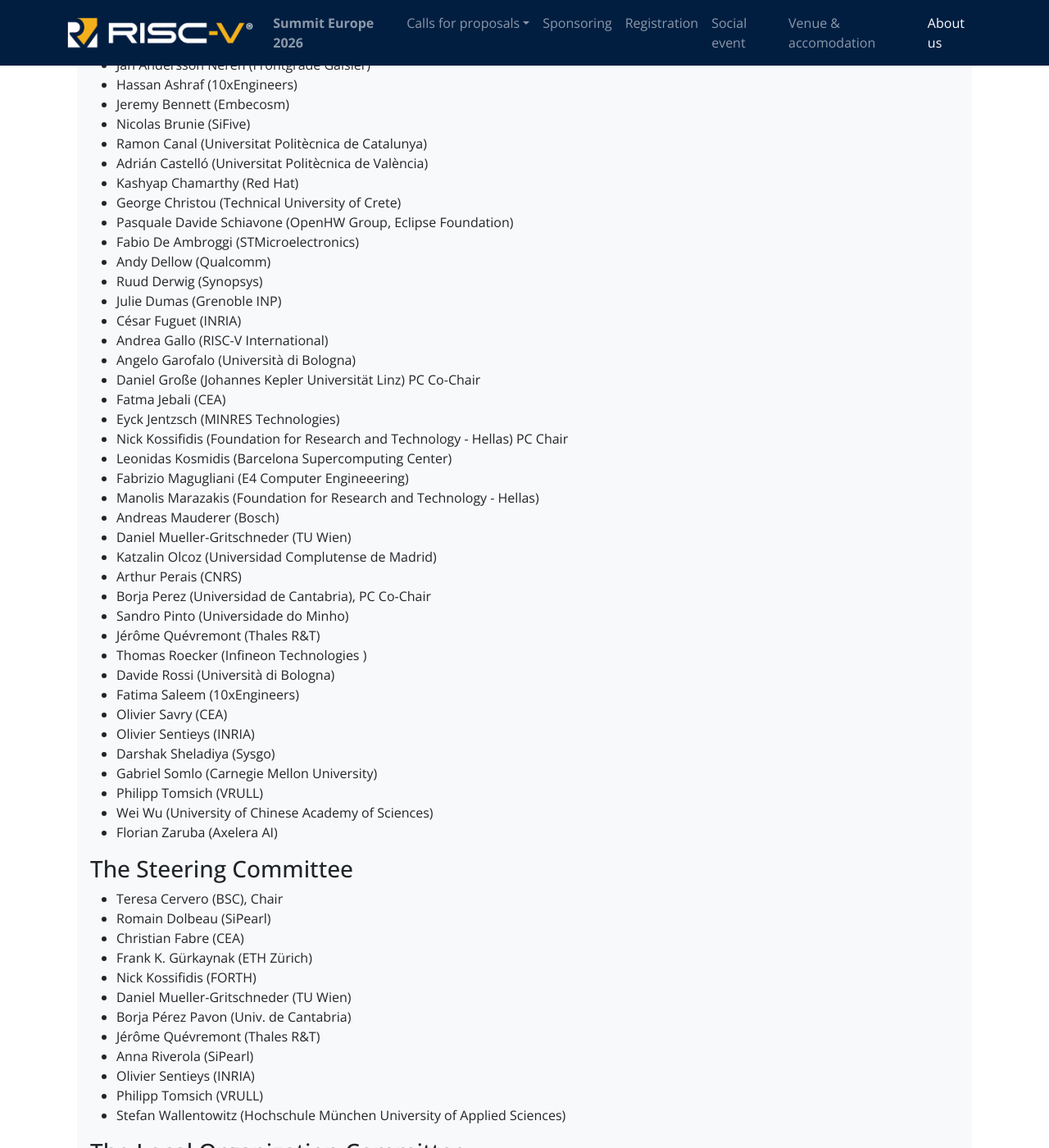
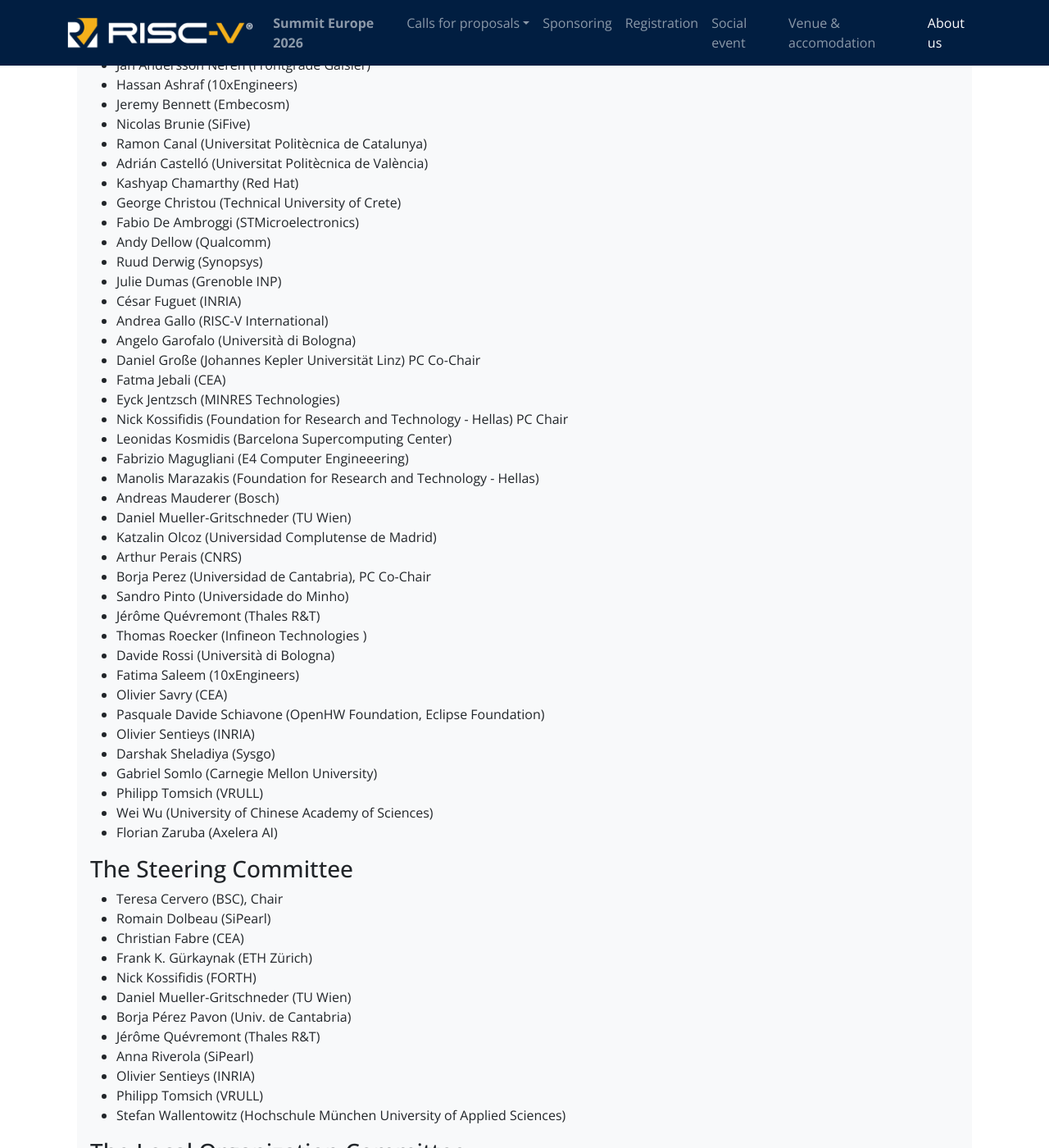
Before and after one commit to riscv-europe/summit-website-development, a Jekyll site: the page built from summit/2026/about.md, in a window 1280 px wide and 1400 px high, scrolled down 942 px. Shown: the whole window at 82% size. Built offline with Jekyll 4.4.1, drawn with Linux system fonts in a browser that asks for light colours; some of the changed lines change nothing that is shown.

Commit message:
Fix: Davide Schiavone was not listed at the right place: he sould be at 'S*'.

```diff
--- a/summit/2026/about.md
+++ b/summit/2026/about.md
@@ -39,7 +39,6 @@
 - Adrián Castelló (Universitat Politècnica de València)
 - Kashyap Chamarthy (Red Hat)
 - George Christou (Technical University of Crete)
-- Pasquale Davide Schiavone (OpenHW Group, Eclipse Foundation)
 - Fabio De Ambroggi (STMicroelectronics)
 - Andy Dellow (Qualcomm)
 - Ruud Derwig (Synopsys)
@@ -65,6 +64,7 @@
 - Davide Rossi (Università di Bologna)
 - Fatima Saleem (10xEngineers)
 - Olivier Savry (CEA)
+- Pasquale Davide Schiavone (OpenHW Foundation, Eclipse Foundation)
 - Olivier Sentieys (INRIA)
 - Darshak Sheladiya (Sysgo)
 - Gabriel Somlo (Carnegie Mellon University)
```
